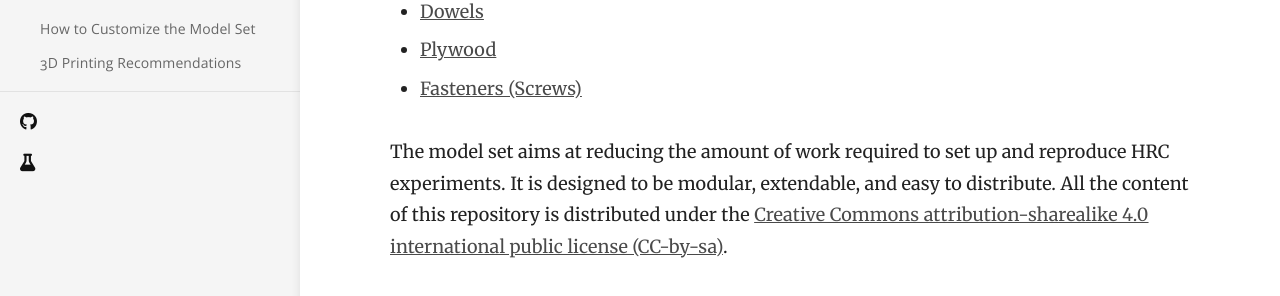
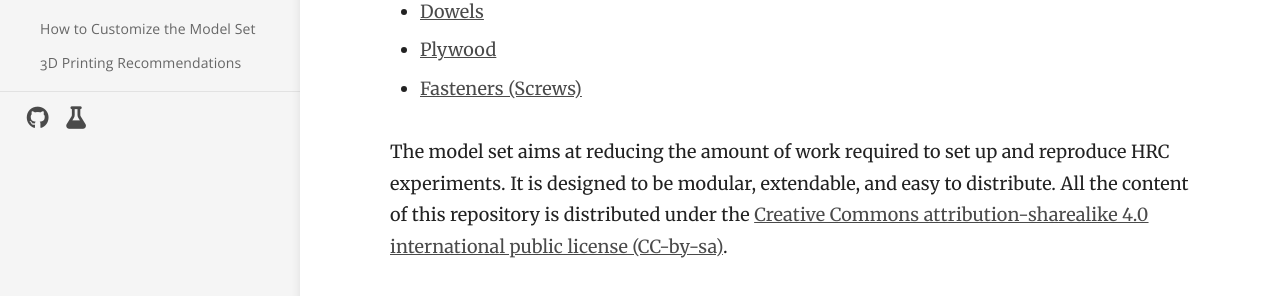
Before and after one commit to ScazLab/HRC-model-set, a Jekyll site: the page built from index.md, in a window 1280 px wide. Shown: the part 392-688 px from the top of the page. Built offline with Jekyll 4.4.1, drawn with Linux system fonts in a browser that asks for light colours; nearby versions of some CDN libraries.

Commit message:
Inline icons in the navigation menu.

```diff
--- a/_layouts/default.html
+++ b/_layouts/default.html
@@ -72,19 +72,17 @@
 					</li>
 				</ul> -->
 
-				<ul>
-					<div>
-						<li class="nav-item top-level {% if page.url == '/' %}current{% endif %}">
+				<ul class="inline">
+          <li class="{% if page.url == '/' %}current{% endif %}">
             <a href="https://github.com/ScazLab/HRC-model-set">
               <i class="fa fa-github fa-lg"></i>
             </a>
           </li>
-						<li class="nav-item top-level {% if page.url == '/' %}current{% endif %}">
+          <li class="{% if page.url == '/' %}current{% endif %}">
             <a href="https://github.com/CloudCannon/edition-jekyll-template">
               <i class="fa fa-flask fa-lg"></i>
             </a>
           </li>
-					</div>
 				</ul>
 
 			</nav>
--- a/_sass/_layout.scss
+++ b/_sass/_layout.scss
@@ -261,6 +261,15 @@ nav > ul {
 	}
 }
 
+
+ul.inline {
+  padding-left: $space;
+    li {
+      display: inline-block;
+      margin: 0 $space / 3;
+    }
+  }
+
 .settings-panel-example {
 	@extend p;
 	@include display-flex();
```
Lines whose indentation alone changed are shown as unchanged.
